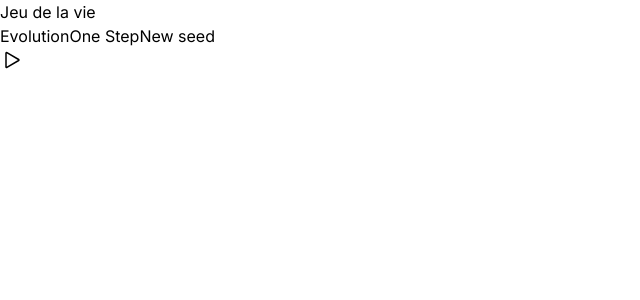
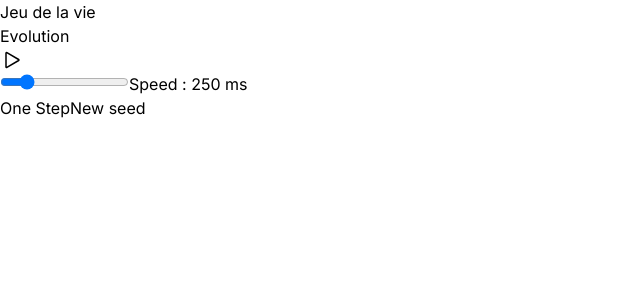
Before and after one commit to LuCrypto/jeu-de-la-vie, a Next.js app: page / in a window 1280 px wide. Shown: the top 300 px of the page, without its empty margins (0-640 px from the left). Built offline with nearby package versions, Linux system fonts and the light colour scheme.

Commit message:
Choose speed

```diff
--- a/app/component/gameLife.tsx
+++ b/app/component/gameLife.tsx
@@ -10,6 +10,8 @@ const GameLife = () => {
 
   const intervalRef = useRef<NodeJS.Timeout | null>(null)
   const [isRunning, setIsRunning] = useState(false)
+
+  const [speed, setSpeed] = useState(250)
 
   const initiation = () => {
     for (let i = 0; i < sizeArray; i++) {
@@ -101,7 +103,7 @@ const GameLife = () => {
   const run = () => {
     intervalRef.current = setInterval(() => {
       evolutionGlobal()
-    }, 250)
+    }, speed)
     setIsRunning(true)
   }
 
@@ -135,7 +137,8 @@ const GameLife = () => {
           </div>
         ))}
       </div>
-      <div className="flex gap-2">
+      <div className="flex justify-between gap-2">
+        <div>
           <button
             className="btn btn-primary text-white"
             onClick={() => {
@@ -150,6 +153,19 @@ const GameLife = () => {
             <span>Evolution</span>
             {!isRunning ? <Play /> : <Pause />}
           </button>
+          <div className="flex flex-col">
+            <input
+              type="range"
+              min="100"
+              max="1000"
+              value={speed}
+              onChange={(e) => setSpeed(Number(e.target.value))}
+            />
+            <span>Speed : {speed} ms</span>
+          </div>
+        </div>
+
+        <div>
           <button className="btn" onClick={() => evolutionGlobal()}>
             One Step
           </button>
@@ -158,6 +174,7 @@ const GameLife = () => {
           </button>
         </div>
       </div>
+    </div>
   )
 }
 
```
Lines whose indentation alone changed are shown as unchanged.
